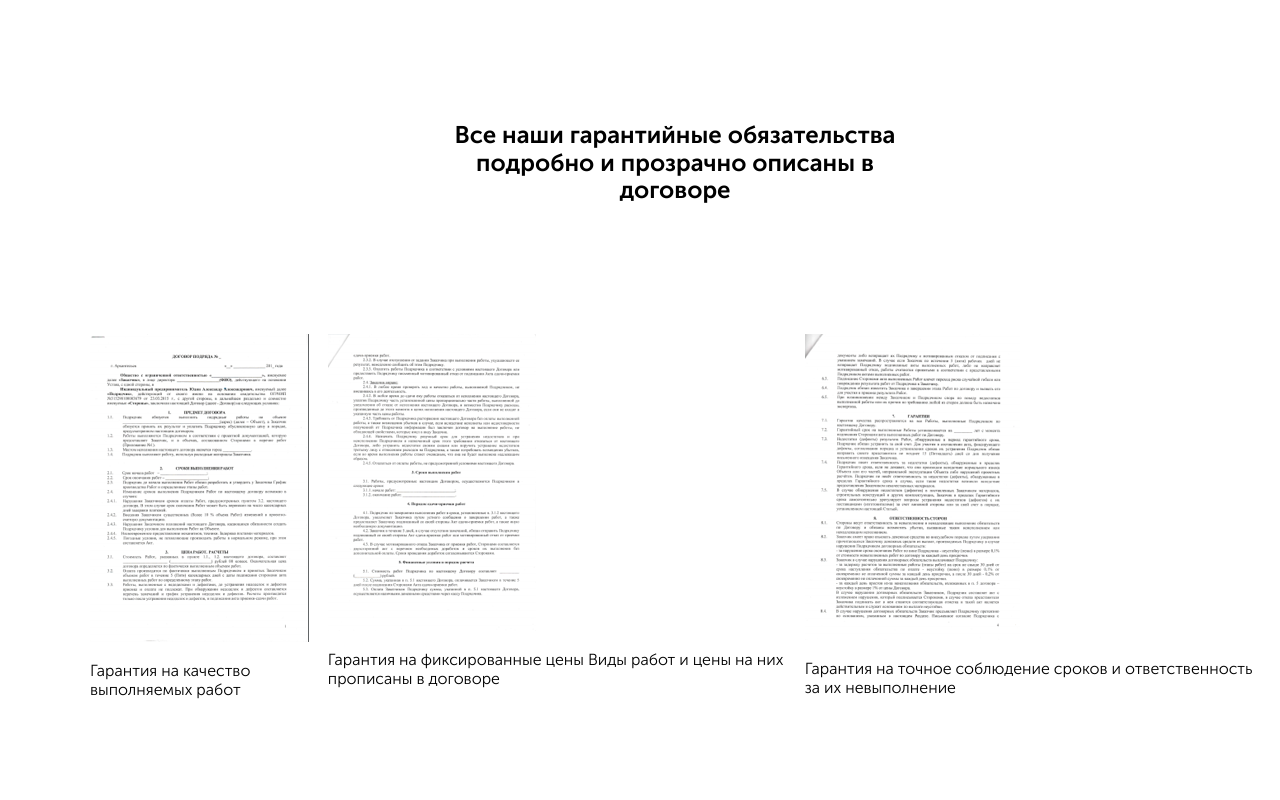
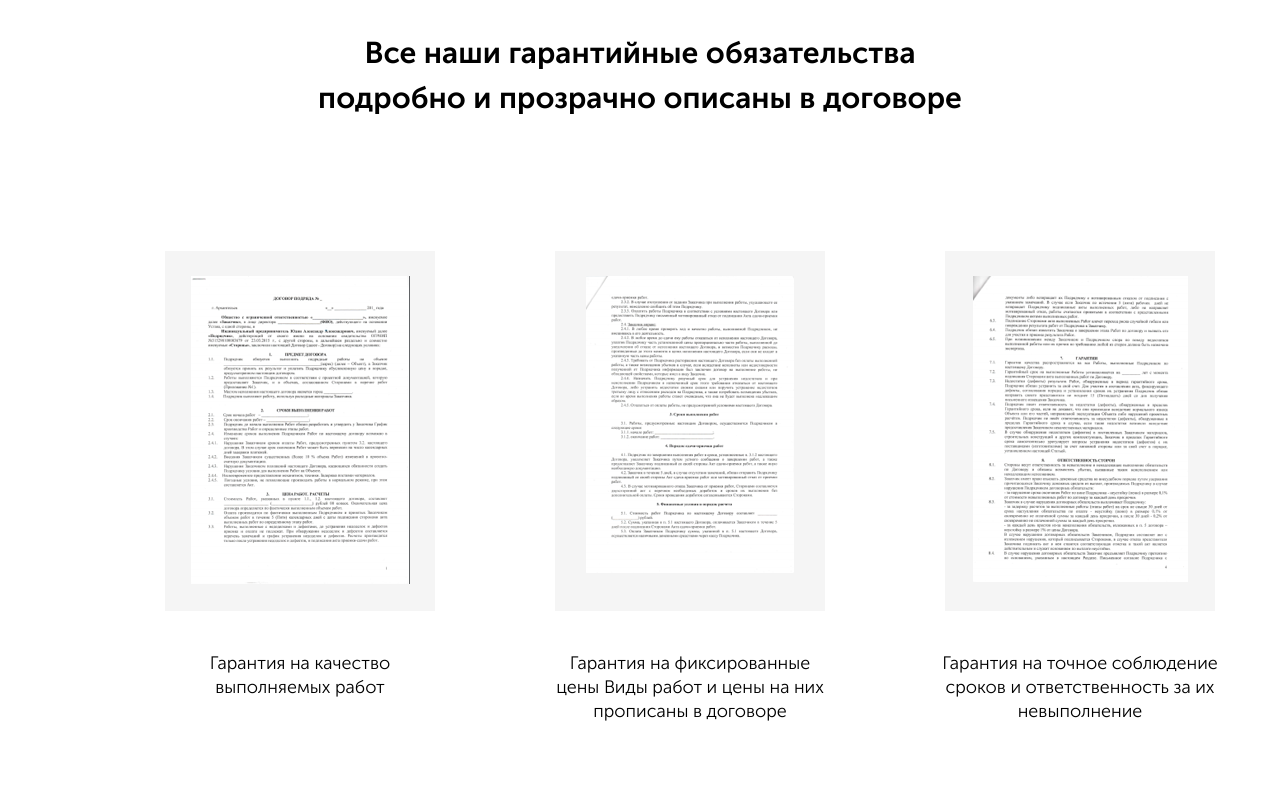
Before and after one commit to Dragoniezi/repair, a website: page index.html in a window 1280 px wide. Shown: the part 4900-5700 px from the top of the page. Drawn offline with nearby package versions, Linux system fonts and the light colour scheme.

Commit message:
По фиксил секцию docs

```diff
--- /dev/null
+++ b/gulpfile.js
@@ -0,0 +1,6 @@
+function defaultTask(cb) {
+  // place code for your default task here
+  cb();
+}
+
+exports.default = defaultTask
--- a/index.html
+++ b/index.html
@@ -250,27 +250,21 @@
       </div>
     </section>
 
-    <section class="section docs">
+    <section class="docs">
       <div class="container">
-        <h2 class="section-title docs__title">Все наши гарантийные обязательства подробно и прозрачно описаны в договоре</h2>
+        <h2 class="docs__title section__title">Все наши гарантийные обязательства подробно и прозрачно описаны в договоре</h2>
         <div class="docs-block">
-          <div class="doc-image">
-            <div class="doc__imag">
-              <img src="img/docs/docs-1.png" alt="" class="docs__image">
-            </div>
-            <p class="docs__text">Гарантия на качество выполняемых работ</p>
+          <div class="docs-block__content">
+            <div class="docs-block__image"><img src="img/docs/docs-1.png" alt="" class="docs-block__img"></div>
+            <span class="docs-block__text">Гарантия на качество выполняемых работ</span>
           </div>
-          <div class="doc">
-            <div class="doc__imag">
-              <img src="img/docs/docs-2.png" alt="" class="docs__image">
-            </div>
-            <p class="docs__text">Гарантия на фиксированные цены Виды работ и цены на них прописаны в договоре</p>
+          <div class="docs-block__content">
+            <div class="docs-block__image"><img src="img/docs/docs-2.png" alt="" class="docs-block__img"></div>
+            <span class="docs-block__text">Гарантия на фиксированные цены Виды работ и цены на них прописаны в договоре</span>
           </div>
-          <div class="doc">
-            <div class="doc__imag">
-              <img src="img/docs/docs-3.png" alt="" class="docs__image">
-            </div>
-            <p class="docs__text">Гарантия на точное соблюдение сроков и ответственность за их невыполнение</p>
+          <div class="docs-block__content">
+            <div class="docs-block__image"><img src="img/docs/docs-3.png" alt="" class="docs-block__img"></div>
+            <span class="docs-block__text">Гарантия на точное соблюдение сроков и ответственность за их невыполнение</span>
           </div>
         </div>
       </div>
--- a/sass/blocks/_docs.sass
+++ b/sass/blocks/_docs.sass
@@ -1,6 +1,39 @@
 .docs
+  margin-bottom: 220px
   &__title
+    max-width: 645px
     margin: auto
+    padding-bottom: 80px
+    text-align: center
+    margin-bottom: 50px
+    line-height: 45px
+    font-size: 30px
+    +bold
   &-block
-    margin-top: 130px
     display: flex
+    justify-content: center
+    width: 100%
+    margin-left: 50px
+    &__content
+      margin: auto
+      max-width: 286px
+      text-align: center
+    &__image
+      margin: auto
+      width: 270px
+      height: 360px
+      background: #f5f5f5
+      text-align: center
+    &__img
+      padding: 25px
+    &__text
+      display: block
+      margin: auto
+      width: 100%
+      height: 66px
+      text-align: center
+      font-size: 18px
+      margin-top: 40px
+      margin-bottom: 44px
+      line-height: 24px
+      +reg
```
Also changed, not shown: package.json (added, +25 -0 lines), css/style.css, 3 other files.
